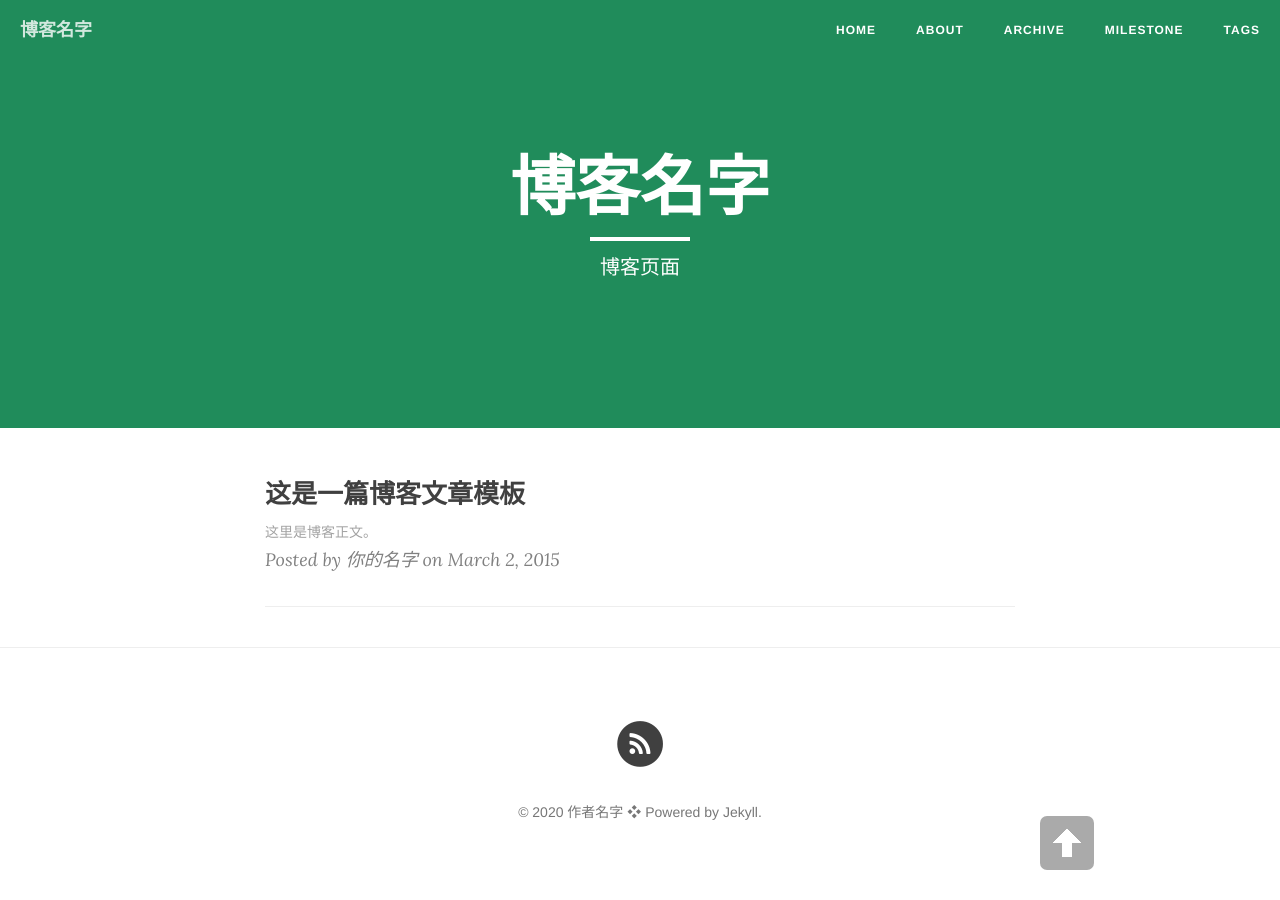
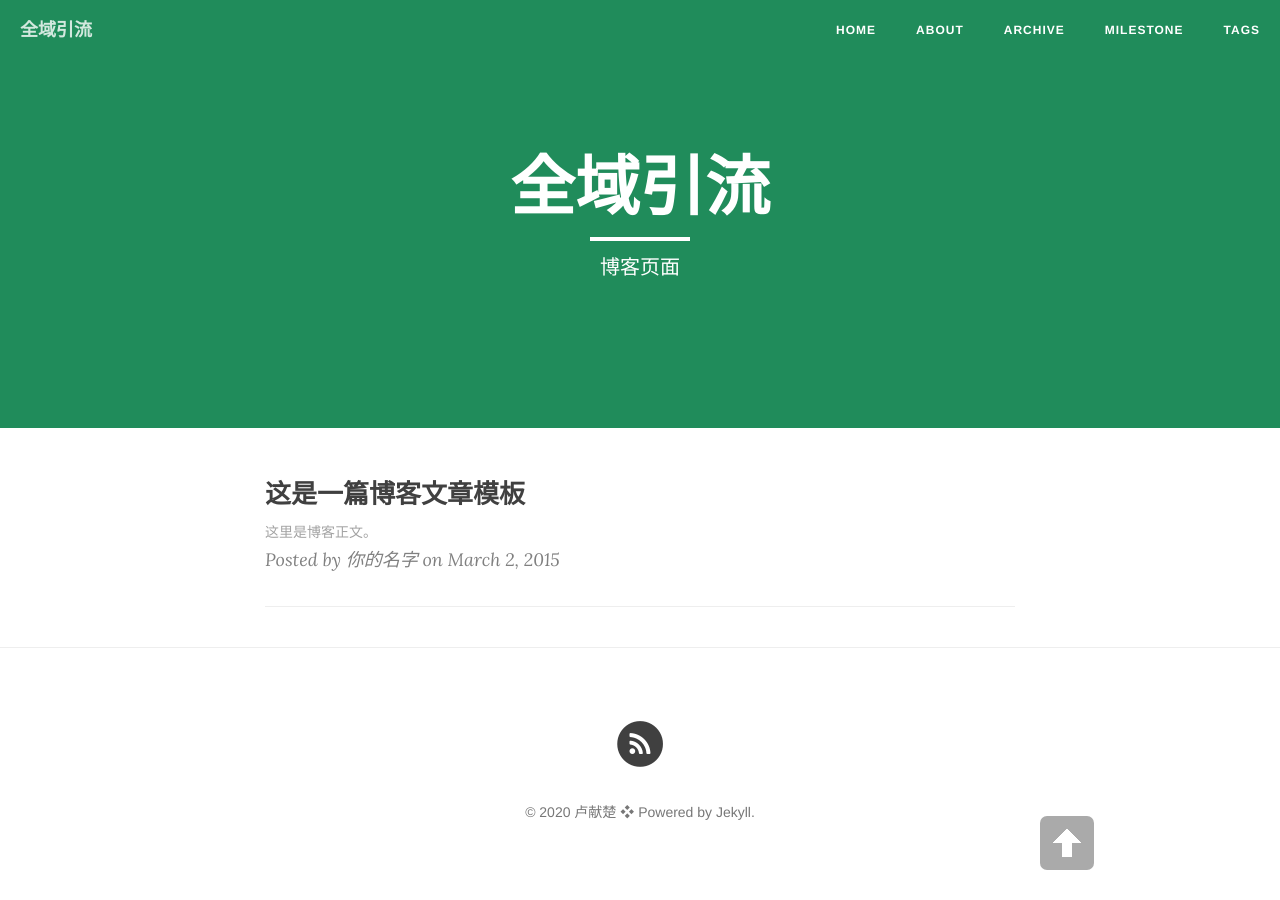
Before and after one commit to luxianchu/luxianchu.github.io, a Jekyll site: the page built from index.html, in a window 1280 px wide. Built offline with Jekyll 4.4.1, drawn with Linux system fonts in a browser that asks for light colours; nearby versions of some CDN libraries; the list of posts is cut into pages by our own code.

Commit message:
Update _config.yml

```diff
--- a/_config.yml
+++ b/_config.yml
@@ -1,16 +1,16 @@
 # Site settings
-title: 博客名字 # 你的博客名字，可以定义修订
+title: 全域引流 # 你的博客名字，可以定义修订
 header-img: "img/green.jpg"
 tagline: "cn"
-description: "这是我的博客"  # 一句话描述你的博客
+description: "这是我的博客，全域引流"  # 一句话描述你的博客
 baseurl: ""
-url: "http://cnfeat"  # 此处填写你的博客地址
+url: "luxianchu.github.io"  # 此处填写你的博客地址
 
 # About/contact
 owner:
-  name: "作者名字" # 填写作者信息：名字
-  email: X@gmail.com # 填写作者信息：邮箱
-  bio: "你的博客描述" # 填写作者信息：博客描述
+  name: "卢献楚" # 填写作者信息：名字
+  email: luxianchu@qq.com # 填写作者信息：邮箱
+  bio: "你的博客描述：全域引流" # 填写作者信息：博客描述
 
 # Data
 gavatar: img/favicon.png # 浏览器地址栏小图标，可自定义更改
```
